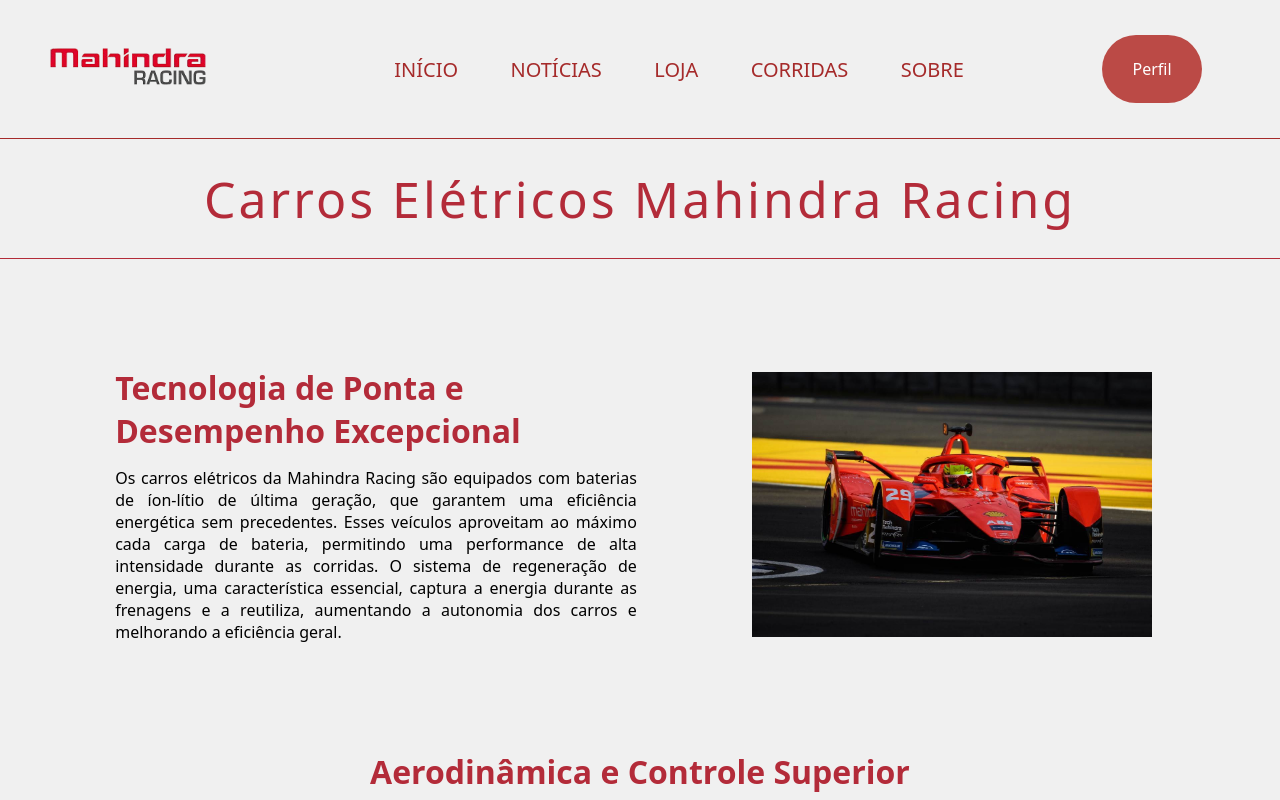
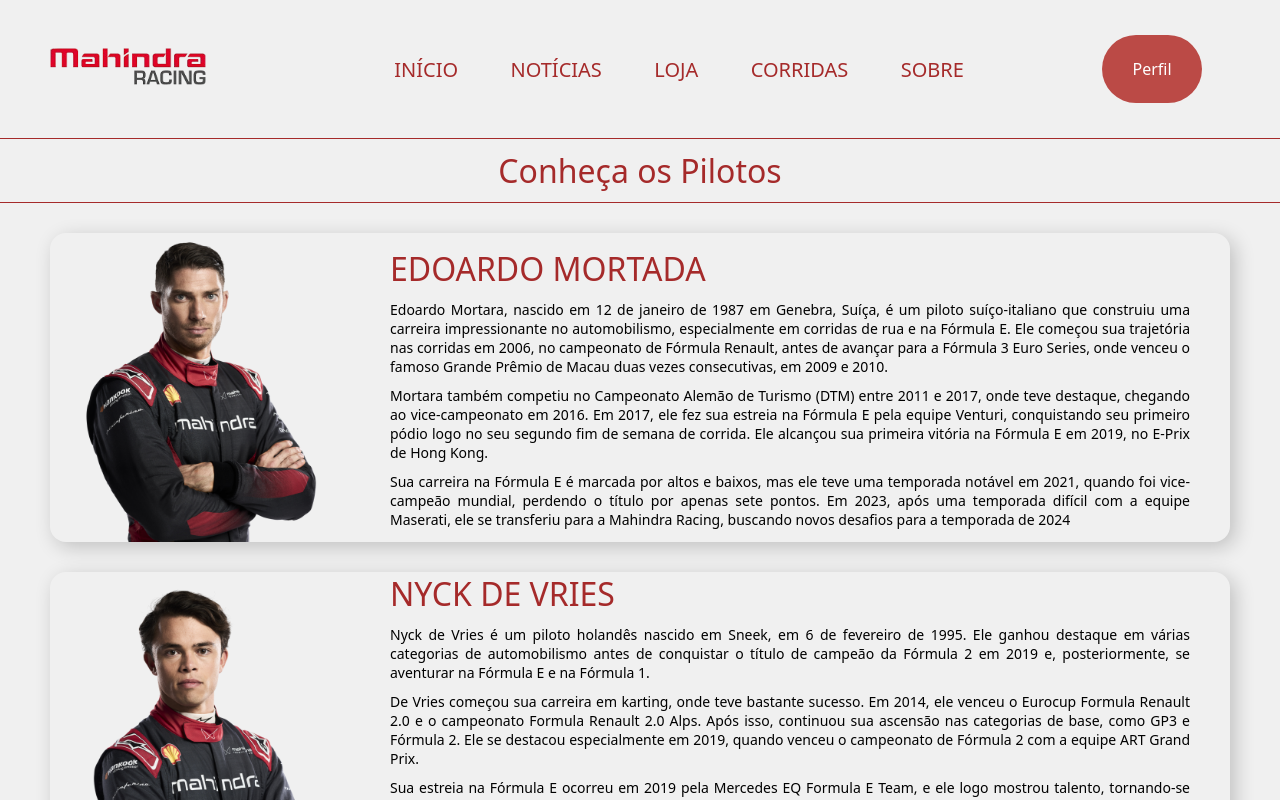
Before and after one commit to TechSphere-Mahindra-Rancing/site-ofc, a React (Vite) app: page / in a window 1280 px wide. Shown: the top 800 px of the page. Built offline with nearby package versions, Linux system fonts and the light colour scheme.

Commit message:
fazendo página sobre os pilotos

```diff
--- a/src/App.jsx
+++ b/src/App.jsx
@@ -1,8 +1,8 @@
 // import { Outlet } from "react-router-dom"
 import Footer from "./components/Footer"
 import Header from "./components/Header"
-import Noticia1 from "./router/Noticias/No1"
-// import MainNoticias from "./router/Noticias/MainNoticias"
+import MainPiloto from "./router/PaginaPilotos/MainPilotos"
+
 
 
 function App() {
@@ -12,7 +12,7 @@
     <>
       <Header/>
       {/* <Outlet/> */}
-      <Noticia1/>
+      <MainPiloto/>
       <Footer/>
     </>
   )
--- a/src/router/Error.jsx
+++ b/src/router/Error.jsx
@@ -3,7 +3,7 @@
 export default function Error(){
     return(
         <>
-        <h1>erro</h1>
+        <h1>error 404 - PAGE NOT FOUND!!!!!</h1>
         </>
     )
 }
--- a/src/router/PaginaPilotos/MainPilotos.jsx
+++ b/src/router/PaginaPilotos/MainPilotos.jsx
@@ -0,0 +1,31 @@
+import { DesignPiloto } from "./stylePilotos";
+import Piloto1 from "../../../public/piloto1.png"
+import Piloto2 from "../../../public/piloto2.png"
+
+export default function MainPiloto(){
+    return(
+        <DesignPiloto>
+            <h1 id="titulo">Conheça os Pilotos</h1>
+            <div className="piloto1">
+                <img src={Piloto1} alt="imagem de edoardo mortada piloto de formula e da mahindra" />
+                <div className="paragrafo1">
+                    <h1>EDOARDO MORTADA</h1>
+                    <p>Edoardo Mortara, nascido em 12 de janeiro de 1987 em Genebra, Suíça, é um piloto suíço-italiano que construiu uma carreira impressionante no automobilismo, especialmente em corridas de rua e na Fórmula E. Ele começou sua trajetória nas corridas em 2006, no campeonato de Fórmula Renault, antes de avançar para a Fórmula 3 Euro Series, onde venceu o famoso Grande Prêmio de Macau duas vezes consecutivas, em 2009 e 2010.</p>
+                    <p>Mortara também competiu no Campeonato Alemão de Turismo (DTM) entre 2011 e 2017, onde teve destaque, chegando ao vice-campeonato em 2016. Em 2017, ele fez sua estreia na Fórmula E pela equipe Venturi, conquistando seu primeiro pódio logo no seu segundo fim de semana de corrida. Ele alcançou sua primeira vitória na Fórmula E em 2019, no E-Prix de Hong Kong.</p>
+                    <p>Sua carreira na Fórmula E é marcada por altos e baixos, mas ele teve uma temporada notável em 2021, quando foi vice-campeão mundial, perdendo o título por apenas sete pontos. Em 2023, após uma temporada difícil com a equipe Maserati, ele se transferiu para a Mahindra Racing, buscando novos desafios para a temporada de 2024</p>
+                </div>
+            </div>
+            <div className="piloto2">
+                <img src={Piloto2} alt="imagem de nyck de vries piloto de formula e da mahindra " />
+                <div className="paragrafo2">
+                    <h1>NYCK DE VRIES</h1>
+                    <p>Nyck de Vries é um piloto holandês nascido em Sneek, em 6 de fevereiro de 1995. Ele ganhou destaque em várias categorias de automobilismo antes de conquistar o título de campeão da Fórmula 2 em 2019 e, posteriormente, se aventurar na Fórmula E e na Fórmula 1.</p>
+                    <p>De Vries começou sua carreira em karting, onde teve bastante sucesso. Em 2014, ele venceu o Eurocup Formula Renault 2.0 e o campeonato Formula Renault 2.0 Alps. Após isso, continuou sua ascensão nas categorias de base, como GP3 e Fórmula 2. Ele se destacou especialmente em 2019, quando venceu o campeonato de Fórmula 2 com a equipe ART Grand Prix. </p>
+                    <p>Sua estreia na Fórmula E ocorreu em 2019 pela Mercedes EQ Formula E Team, e ele logo mostrou talento, tornando-se campeão mundial na temporada 2020-2021. Após esse sucesso, de Vries tentou a sorte na Fórmula 1 como piloto reserva da Mercedes e depois competiu pela AlphaTauri em 2023. Contudo, sua passagem pela F1 foi curta, e ele voltou à Fórmula E em 2024 pela Mahindra Racing, trazendo a experiência de campeão mundial.</p>
+                    <p>Nyck de Vries tem um estilo de pilotagem eficiente e pragmático, sempre focado em melhorar o desempenho das equipes pelas quais corre.</p>
+                </div>
+            </div>
+
+        </DesignPiloto>
+    )
+}
--- a/src/router/PaginaPilotos/stylePilotos.js
+++ b/src/router/PaginaPilotos/stylePilotos.js
@@ -0,0 +1,59 @@
+import styled from "styled-components";
+
+export const DesignPiloto = styled.main`
+    background-color: #f0f0f0;
+
+    img{
+        width: 300px;
+    }
+
+    #titulo{
+        color: #a52a2a;
+        text-align: center;
+        border-bottom: 1px solid #a52a2a;
+        padding: 10px 0;
+    }
+
+    .piloto1{
+        display: flex;
+        align-items: center;
+        box-shadow: 5px 5px 20px rgba(0, 0, 0, 0.2);
+        margin: 30px 50px;
+        border-radius: 16px;
+    }
+
+    .paragrafo1{
+        display: flex;
+        flex-direction: column;
+        gap: 10px;
+        text-align: justify;
+        padding: 0 40px;
+    }
+
+     h1{
+        color: #a52a2a;
+        font-weight: 400;
+    }
+
+    p{
+        font-size: 14px;
+    }
+
+    .piloto2{
+        display: flex;
+        align-items: center;
+        box-shadow: 5px 5px 20px rgba(0, 0, 0, 0.2);
+        margin: 30px 50px;
+        border-radius: 16px;
+    }
+
+    .paragrafo2{
+        display: flex;
+        flex-direction: column;
+        gap: 10px;
+        text-align: justify;
+        padding: 0 40px;
+    }
+
+
+`
```
Also changed, not shown: public/piloto1.png (added), public/piloto2.png (added).
